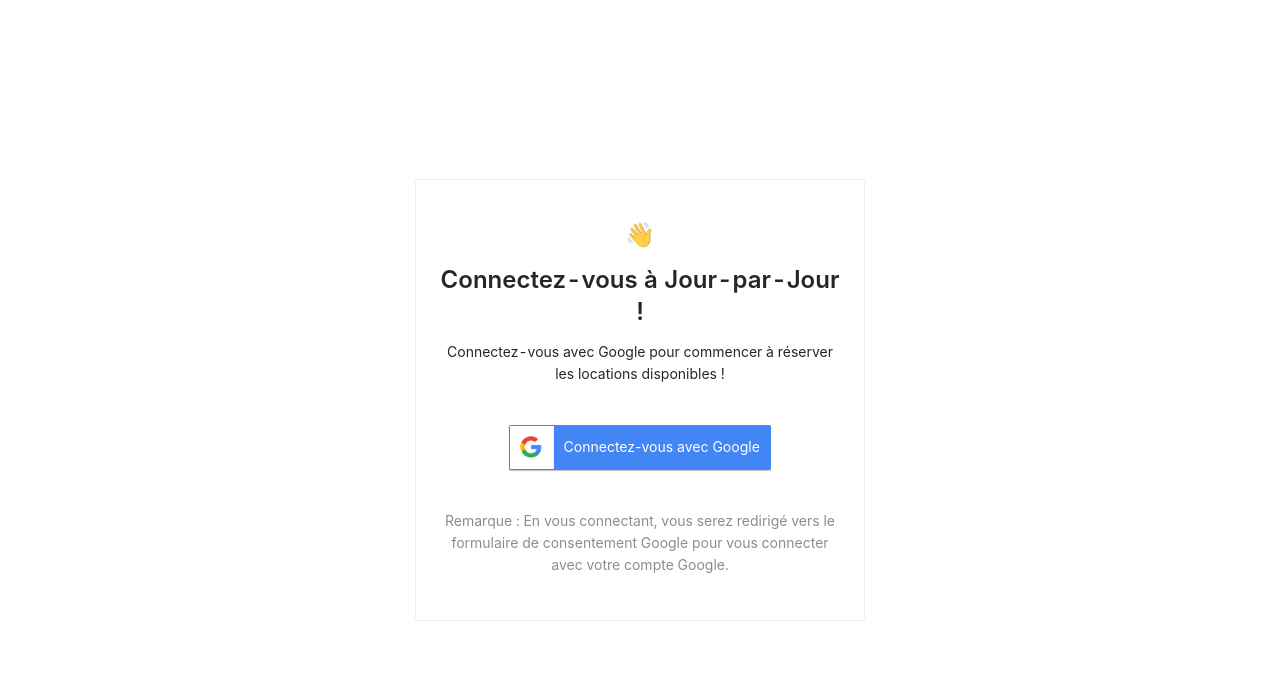
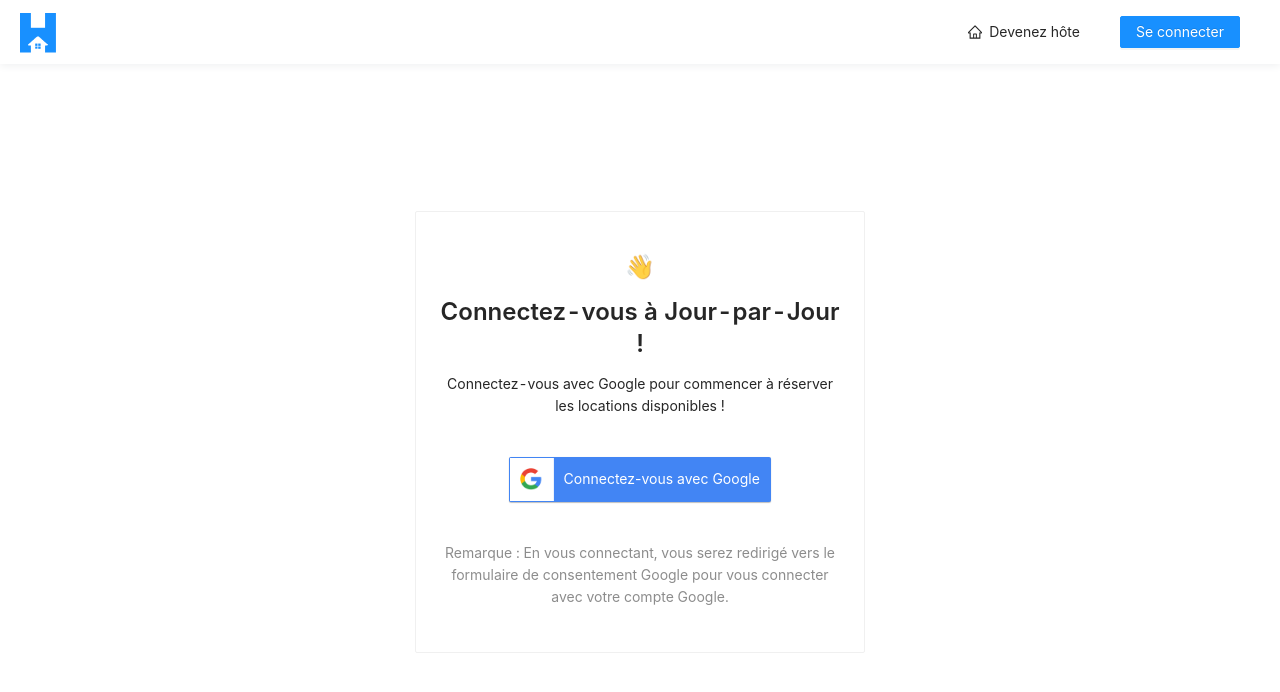
Before and after one commit to ashbie/airbnb-clone, a React (Create React App) app in the folder client/: page /login in a window 1280 px wide. Shown: the top 692 px of the page. Built offline with nearby package versions, Linux system fonts and the light colour scheme.

Commit message:
introduce the AppHeader(Navbar) and the accompanying functionality(show user avatar etc.)

```diff
--- a/client/package.json
+++ b/client/package.json
@@ -3,6 +3,7 @@
   "version": "0.1.0",
   "private": true,
   "dependencies": {
+    "@ant-design/icons": "^4.7.0",
     "@apollo/client": "^3.6.9",
     "@testing-library/jest-dom": "^5.16.5",
     "@testing-library/react": "^13.4.0",
--- a/client/src/index.tsx
+++ b/client/src/index.tsx
@@ -4,8 +4,8 @@ import React, { useState } from 'react';
 import { BrowserRouter, Routes, Route } from 'react-router-dom';
 import { createRoot } from 'react-dom/client';
 import reportWebVitals from './reportWebVitals';
-import { Home, Host, Listing, Listings, NotFound, User, Login  } from './sections';
-import { Layout } from "antd";
+import { AppHeader, Home, Host, Listing, Listings, NotFound, User, Login  } from './sections';
+import { Layout, Affix } from "antd";
 import { Viewer } from "./lib/types";
 import "./styles/index.css";
 
@@ -21,10 +21,13 @@ const initialViewer: Viewer = {
 
 const App = () => {
   const [viewer, setViewer] = useState<Viewer>(initialViewer);
-  console.log(viewer);
+
   return(
     <BrowserRouter>
     <Layout id="app">
+      <Affix offsetTop={0}  className="app__affix-header">
+      <AppHeader viewer={viewer}  setViewer={setViewer} ></AppHeader>
+      </Affix>
       <Routes>
         <Route path="/"  element={<Home/>} />
         <Route path="/host"  element={<Host/>} />
--- /dev/null
+++ b/client/src/sections/AppHeader/components/MenuItems/index.tsx
@@ -0,0 +1,69 @@
+import React from "react";
+import { Menu, Button, Avatar } from "antd";
+import { HomeOutlined, UserOutlined, LogoutOutlined } from "@ant-design/icons";
+import { Link } from "react-router-dom";
+import { Viewer } from "../../../../lib/types";
+import { useMutation } from "@apollo/react-hooks";
+import { displayErrorMessage, displaySuccessNotification, LOG_OUT } from "../../../../lib";
+import { LogOut as LogOutData} from "../../../../lib/graphql/mutations/LogOut/__generated__/LogOut";
+
+const { Item, SubMenu } = Menu;
+
+interface Props {
+    viewer: Viewer;
+    setViewer: (viewer: Viewer) => void;
+}
+
+export const MenuItems = ({viewer, setViewer}: Props) => {
+    const [logOut] = useMutation<LogOutData>(LOG_OUT, {
+        onCompleted(data) {
+            if(data && data.logOut){
+                setViewer(data.logOut);
+                displaySuccessNotification("Vous vous êtes déconnecté avec succès!");
+            }
+        },
+        onError(error) {
+            displayErrorMessage("Pardon! Nous n'avons pas pu vous déconnecter. Veuillez réessayer plus tard!");
+        }
+    });
+
+    const handleLogOut = () => {
+        logOut();
+    }
+
+    const subMenuLogin = viewer.id && viewer.avatar ? (
+    <SubMenu  title={<Avatar  src={viewer.avatar} />}>
+        <Item key="/user">
+            <Link to={`/user/${viewer.id}`}>
+            <UserOutlined></UserOutlined>
+            &nbsp;&nbsp;Profile
+            </Link>
+        </Item>
+        <Item key="/logout">
+            <div onClick={handleLogOut}>
+            <LogoutOutlined />
+            &nbsp;&nbsp;Se deconnecter
+            </div>
+        </Item>
+    </SubMenu>
+    ): (<Item>
+        <Link to="/login">
+            <Button type="primary">Se connecter</Button>
+        </Link>
+    </Item>
+    );
+
+
+    return(
+        // Menu is supposed to have a selectable attribute. Check the documentation
+        <Menu mode="horizontal"  className="menu">
+            <Item key="/host">
+                <Link to="/">
+                    <HomeOutlined type="home"></HomeOutlined>
+                    &nbsp;&nbsp;Devenez hôte
+                </Link>
+            </Item>
+            {subMenuLogin}
+        </Menu>
+    );
+}
--- /dev/null
+++ b/client/src/sections/AppHeader/components/index.ts
@@ -0,0 +1 @@
+export * from "./MenuItems";
--- a/client/src/sections/AppHeader/index.tsx
+++ b/client/src/sections/AppHeader/index.tsx
@@ -0,0 +1,31 @@
+import React from "react";
+import { Link } from "react-router-dom";
+import { Layout } from "antd";
+import { MenuItems } from "./components";
+import { Viewer } from "../../lib/types";
+
+import logo from "./assets/jourParJour-logo.png";
+
+interface Props {
+    viewer: Viewer;
+    setViewer: (viewer: Viewer) => void;
+}
+
+const { Header } = Layout;
+
+export const AppHeader = ({viewer, setViewer}: Props) => {
+  return (
+    <Header className="app-header">
+      <div className="app-header__logo-search-section">
+        <div className="app-header__logo">
+          <Link to="/">
+            <img src={logo} alt="App logo" />
+          </Link>
+        </div>
+      </div>
+      <div className="app-header__menu-section">
+        <MenuItems  viewer={viewer}  setViewer={setViewer}/>
+        </div>
+    </Header>
+  );
+};
--- a/client/src/sections/index.ts
+++ b/client/src/sections/index.ts
@@ -1,3 +1,4 @@
+export * from "./AppHeader"
 export * from "./Home"
 export * from "./Host"
 export * from "./Listing"
```
Also changed, not shown: client/src/sections/AppHeader/assets/jourParJour-logo.png (renamed from client/src/sections/AppHeader/assets/tinyhouse-logo.png), 1 other file (tests, documents, lock files or other folders).
